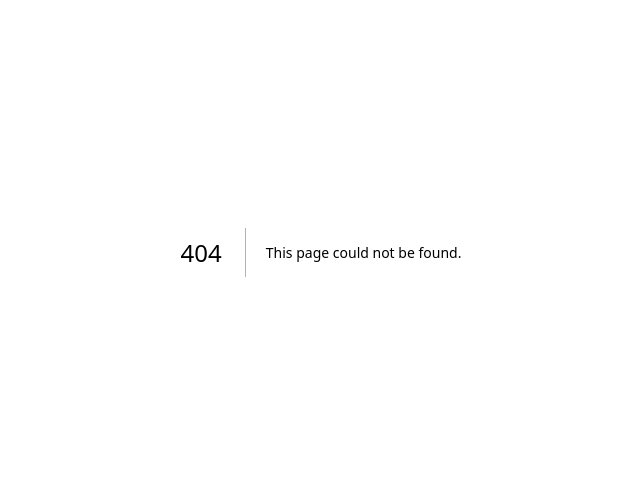
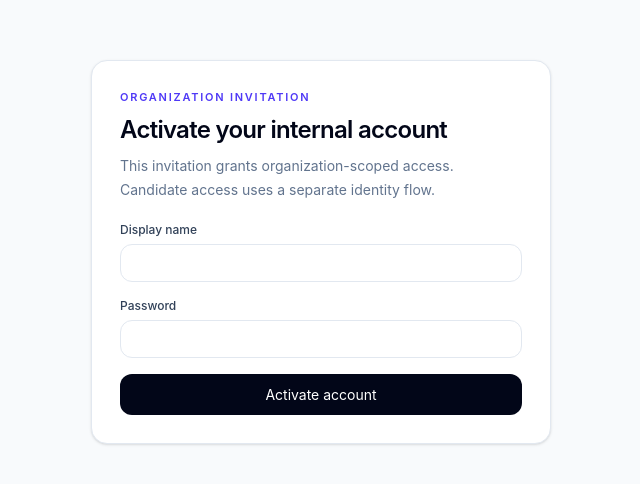
Before and after one commit to sajadcut/interview, a Next.js app in the folder apps/web/: page /accept-invite in a window 1280 px wide. Before the commit this address had no page. Shown: the part 148-632 px from the top of the page, without its empty margins (319-959 px from the left). Built offline with nearby package versions, Linux system fonts and the light colour scheme.

Commit message:
feat(auth): add organization invitation acceptance UI

```diff
--- /dev/null
+++ b/apps/web/app/accept-invite/page.tsx
@@ -0,0 +1,60 @@
+"use client";
+
+import { FormEvent, useState } from "react";
+import { useSearchParams } from "next/navigation";
+
+export default function AcceptInvitePage() {
+  const token = useSearchParams().get("token")?.trim() ?? "";
+  const [displayName, setDisplayName] = useState("");
+  const [password, setPassword] = useState("");
+  const [busy, setBusy] = useState(false);
+  const [error, setError] = useState<string | null>(null);
+  const [done, setDone] = useState(false);
+
+  async function submit(event: FormEvent<HTMLFormElement>) {
+    event.preventDefault();
+    setError(null);
+    if (!token) return setError("Invitation token is missing");
+    setBusy(true);
+    try {
+      const response = await fetch("/api/backend/v1/organization-invitations/accept", {
+        method: "POST",
+        credentials: "same-origin",
+        headers: { "content-type": "application/json" },
+        body: JSON.stringify({ token, displayName: displayName.trim(), password }),
+      });
+      const payload = await response.json().catch(() => null);
+      if (!response.ok) {
+        const message = payload && typeof payload === "object" && "message" in payload
+          ? String((payload as { message?: unknown }).message)
+          : "Invitation could not be accepted";
+        throw new Error(message);
+      }
+      setDone(true);
+    } catch (cause) {
+      setError(cause instanceof Error ? cause.message : "Invitation could not be accepted");
+    } finally {
+      setBusy(false);
+    }
+  }
+
+  return (
+    <main className="grid min-h-screen place-items-center bg-slate-50 px-4 py-10">
+      <section className="w-full max-w-[460px] rounded-2xl border border-slate-200 bg-white p-7 shadow-sm">
+        <div className="text-[11px] font-semibold uppercase tracking-[.16em] text-indigo-600">Organization invitation</div>
+        <h1 className="mt-2 text-2xl font-semibold tracking-[-.03em] text-slate-950">Activate your internal account</h1>
+        <p className="mt-2 text-sm leading-6 text-slate-500">This invitation grants organization-scoped access. Candidate access uses a separate identity flow.</p>
+        {done ? (
+          <div className="mt-5"><div className="rounded-xl bg-emerald-50 p-3 text-xs text-emerald-700">Invitation accepted. You can now sign in.</div><a className="mt-4 inline-block text-xs font-semibold text-indigo-600" href="/login">Continue to sign in</a></div>
+        ) : (
+          <form className="mt-5 space-y-4" onSubmit={submit}>
+            <label className="block text-xs font-medium text-slate-700">Display name<input required minLength={1} maxLength={200} value={displayName} onChange={(event) => setDisplayName(event.target.value)} className="mt-1.5 w-full rounded-xl border border-slate-200 px-3 py-2.5 text-sm outline-none focus:border-indigo-400" /></label>
+            <label className="block text-xs font-medium text-slate-700">Password<input required type="password" autoComplete="new-password" minLength={12} maxLength={128} value={password} onChange={(event) => setPassword(event.target.value)} className="mt-1.5 w-full rounded-xl border border-slate-200 px-3 py-2.5 text-sm outline-none focus:border-indigo-400" /></label>
+            {error ? <div className="rounded-xl bg-red-50 p-3 text-xs text-red-700">{error}</div> : null}
+            <button disabled={busy} className="w-full rounded-xl bg-slate-950 px-4 py-2.5 text-sm font-semibold text-white disabled:opacity-50" type="submit">{busy ? "Activating…" : "Activate account"}</button>
+          </form>
+        )}
+      </section>
+    </main>
+  );
+}
```
